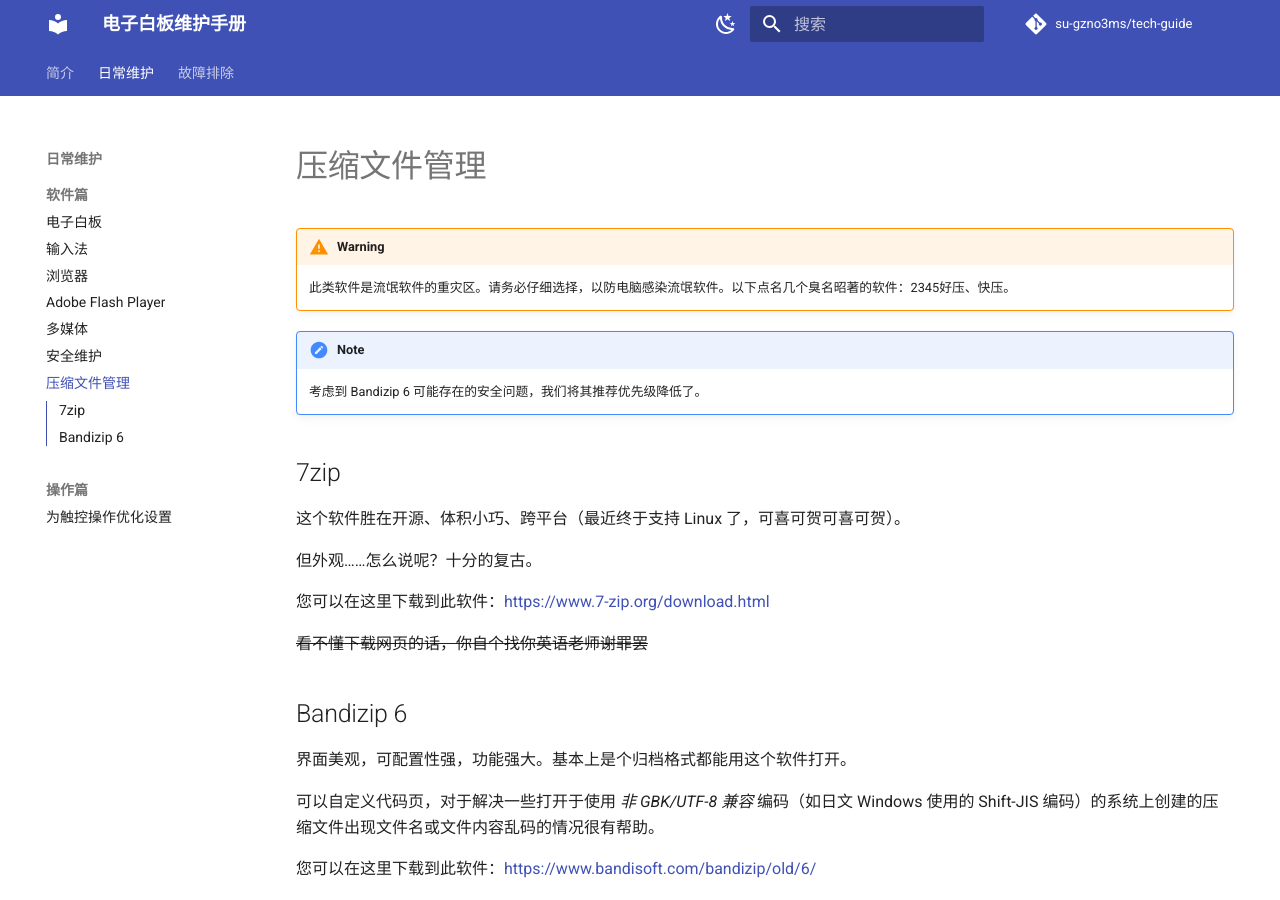
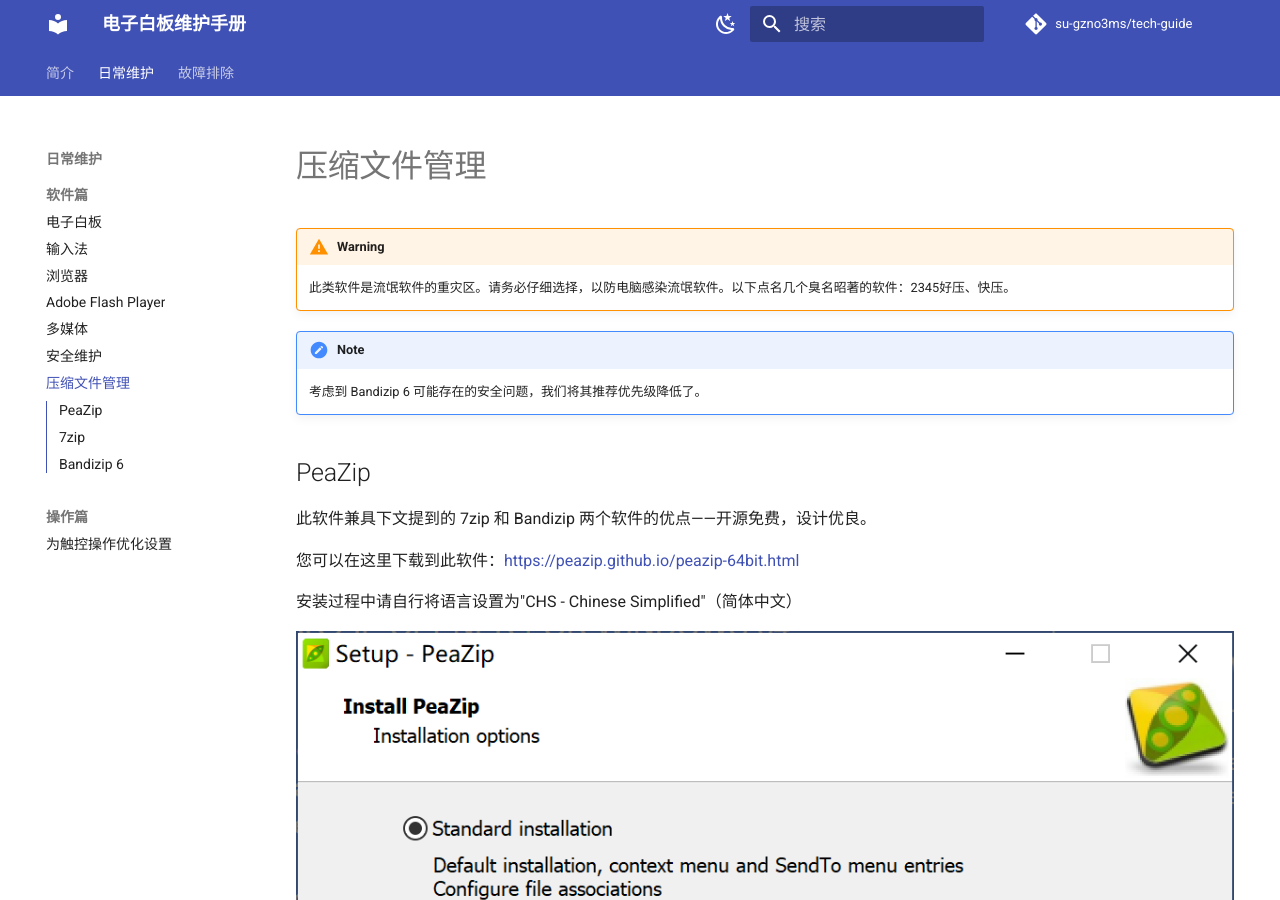
Before and after one commit to su-gzno3ms/tech-guide, an MkDocs documentation site: the page built from docs/daily-maintenance/software/archived-files.md, in a window 1280 px wide and 900 px high. Built offline with MkDocs 1.6.1 and Material for MkDocs 9.7.7, drawn with Linux system fonts in a browser that asks for light colours; comment, search, counter and statistics services are not loaded.

Commit message:
Add recommendation of PeaZip

```diff
--- a/docs/daily-maintenance/software/archived-files.md
+++ b/docs/daily-maintenance/software/archived-files.md
@@ -3,6 +3,15 @@
 
 !!!note
 	考虑到 Bandizip 6 可能存在的安全问题，我们将其推荐优先级降低了。
+
+## PeaZip
+此软件兼具下文提到的 7zip 和 Bandizip 两个软件的优点——开源免费，设计优良。
+
+您可以在这里下载到此软件：<https://peazip.github.io/peazip-64bit.html>{: target="_blank" rel="noopener noreferrer" .external }
+
+安装过程中请自行将语言设置为"CHS - Chinese Simplified"（简体中文）
+
+![](./images/peazip-language.png)
 
 ## 7zip
 这个软件胜在开源、体积小巧、跨平台（最近终于支持 Linux 了，可喜可贺可喜可贺）。
```
Also changed, not shown: docs/daily-maintenance/software/images/peazip-language.png (added).
